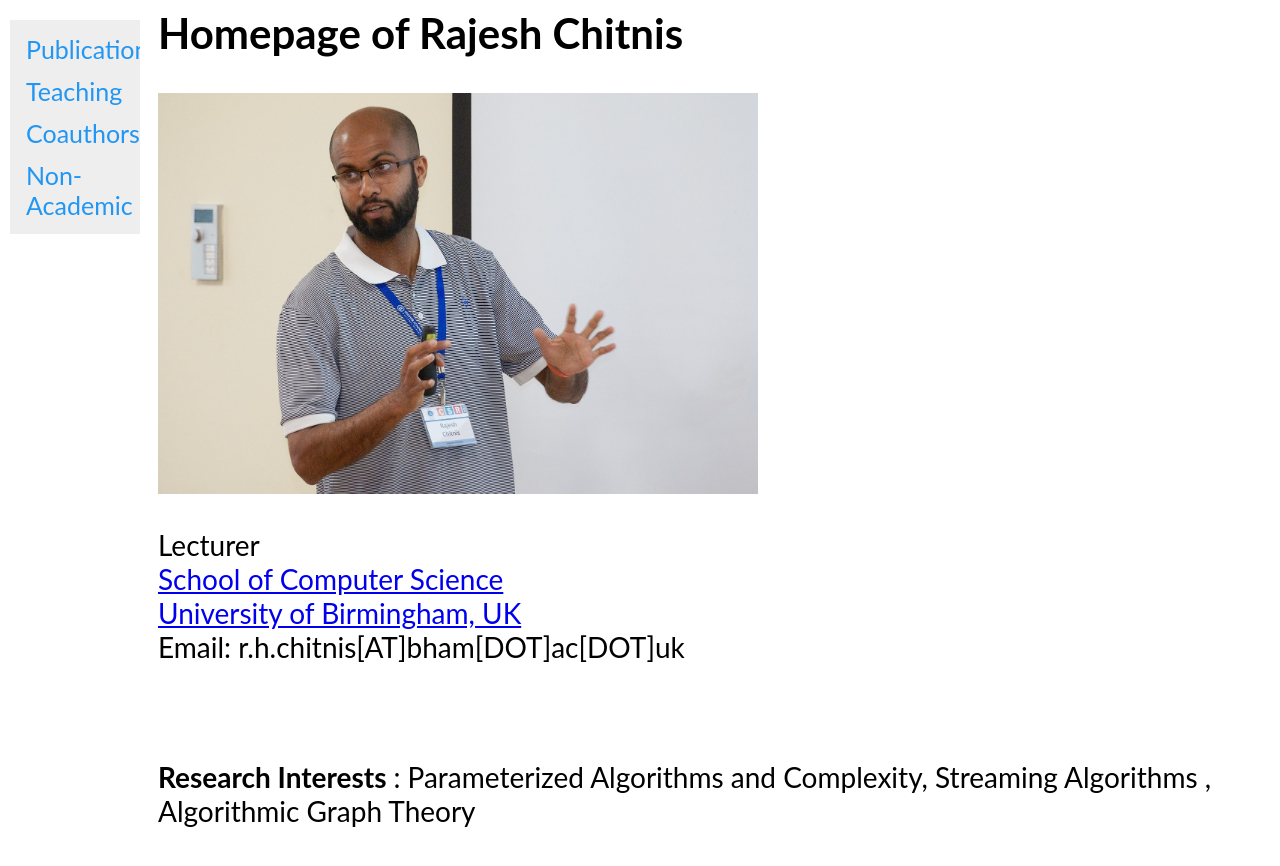
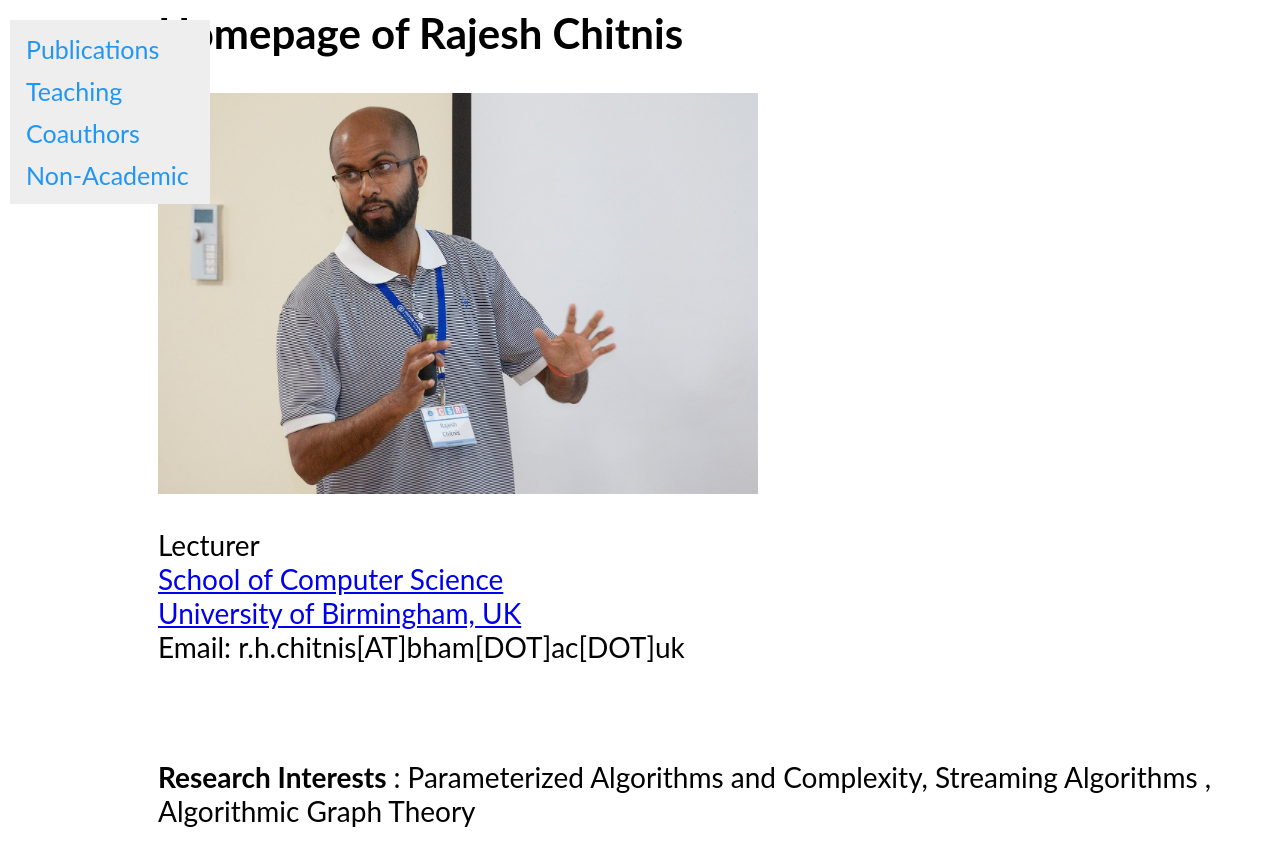
Before and after one commit to rajeshchitnis/rajeshchitnis.github.io, a Jekyll site: the page index.html, which Jekyll copies as it is, in a window 1280 px wide. Shown: the top 866 px of the page. Built offline with Jekyll 4.4.1, drawn with Linux system fonts in a browser that asks for light colours.

Commit message:
Update index.html
1

```diff
--- a/index.html
+++ b/index.html
@@ -19,7 +19,7 @@ body {
 }
 
 .sidenav {
-  width: 130px;
+  width: 200px;
   position: fixed;
   z-index: 1;
   top: 20px;
```
